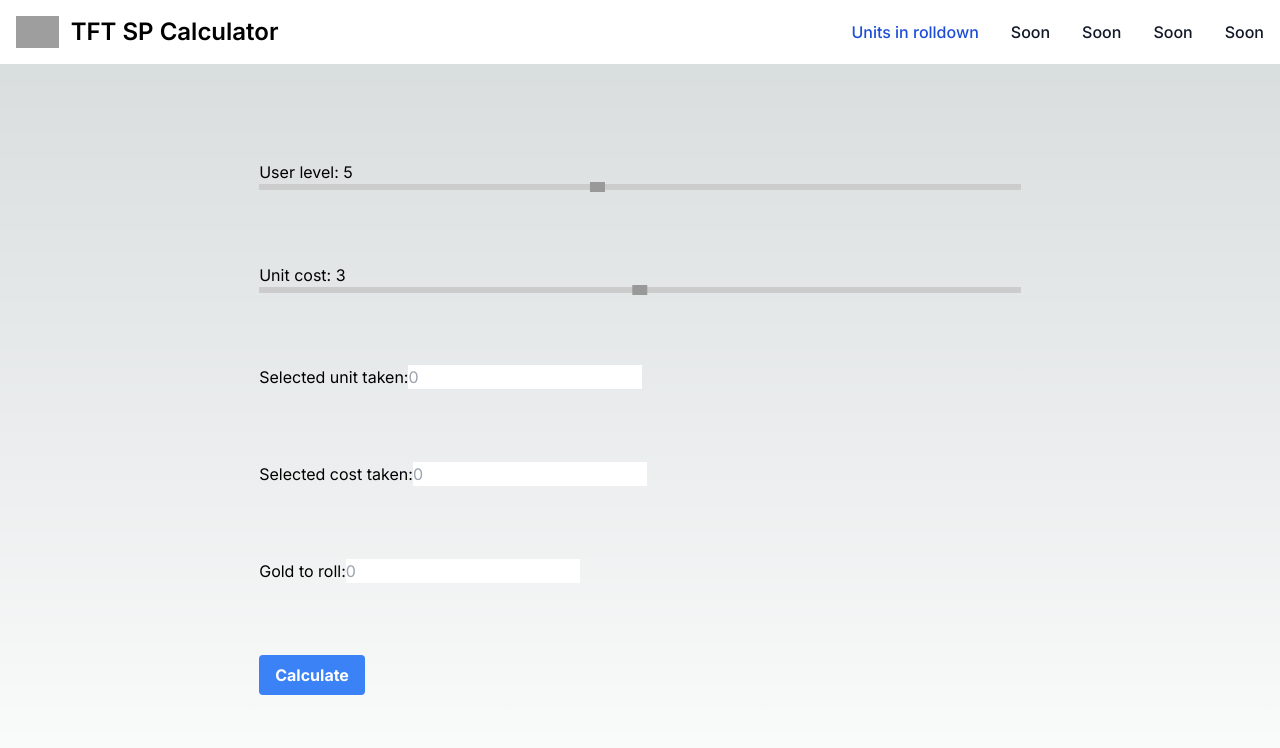
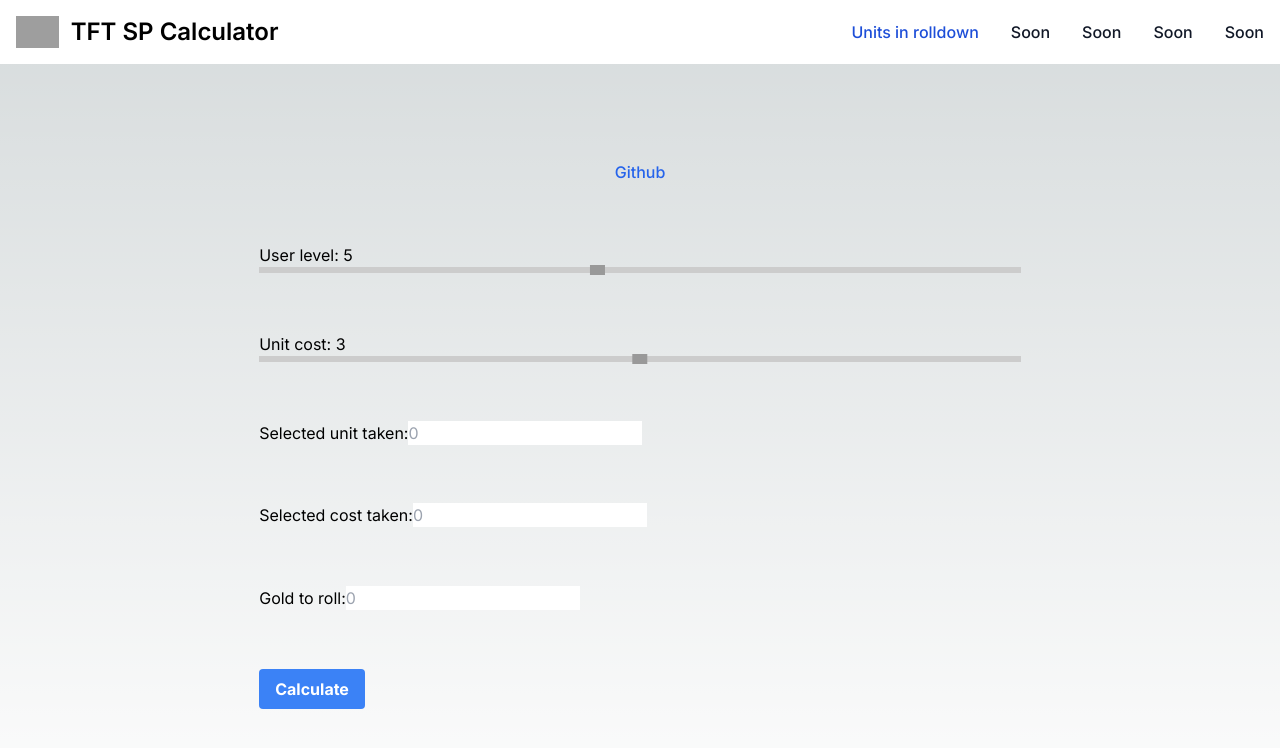
Before and after one commit to SergioPereo/tft-calculator, a Next.js app: page / in a window 1280 px wide. Shown: the top 748 px of the page. Built offline with nearby package versions, Linux system fonts and the light colour scheme; grey boxes are pictures that could not be loaded.

Commit message:
Readme changes, math proofs and github link on page

```diff
--- a/src/app/page.js
+++ b/src/app/page.js
@@ -286,6 +286,7 @@
 
   return (
     <main className="flex min-h-screen flex-col items-center justify-between p-24">
+      <a href="https://github.com/SergioPereo/tft-calculator" className="font-medium text-blue-600 dark:text-blue-500 hover:underline">Github</a>
       <div className="units-calculator-inputs">
         <label>User level: {userLevel}</label>
         <Range
```
Also changed, not shown: 2 other files (tests, documents, lock files or other folders).
